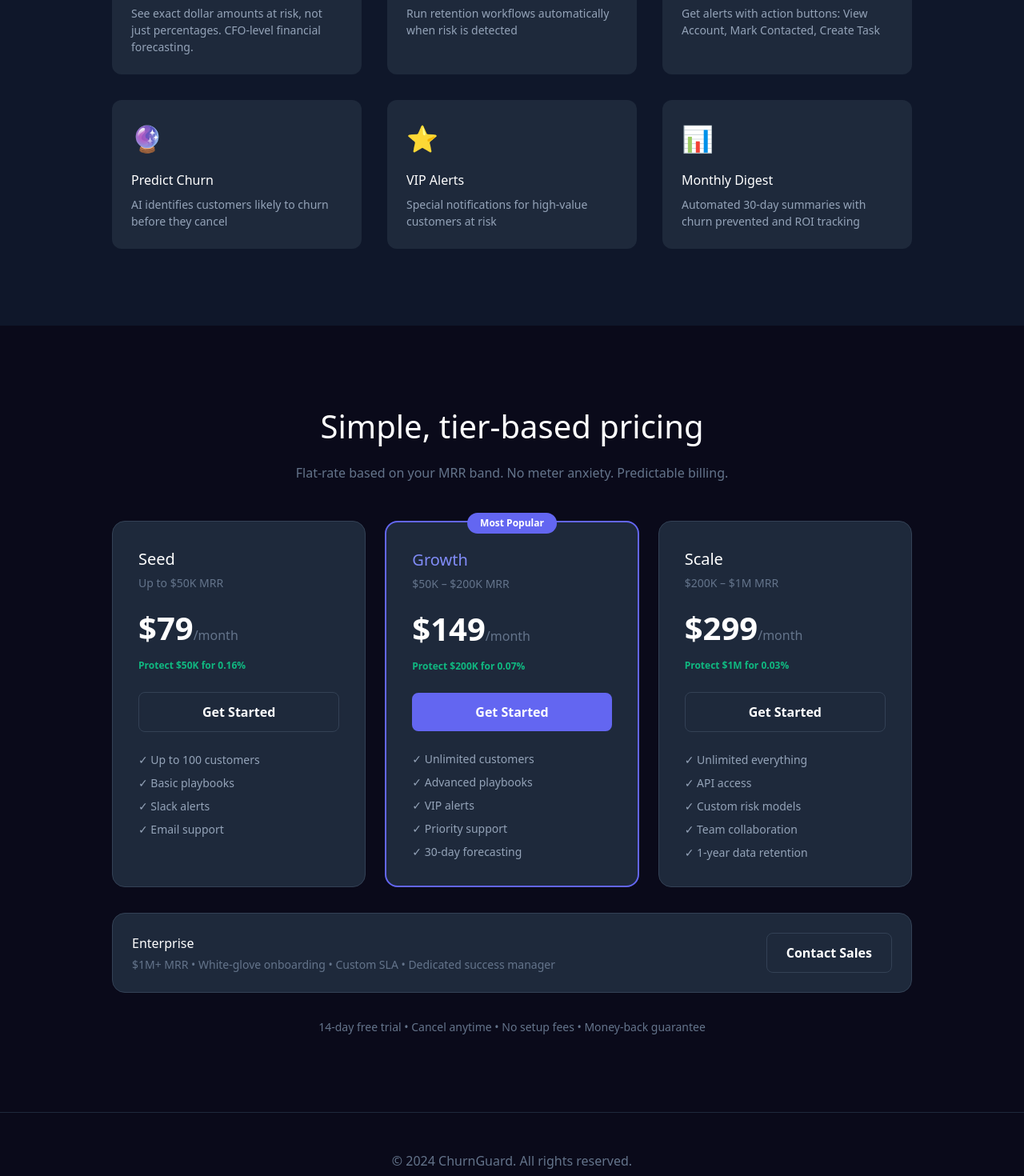
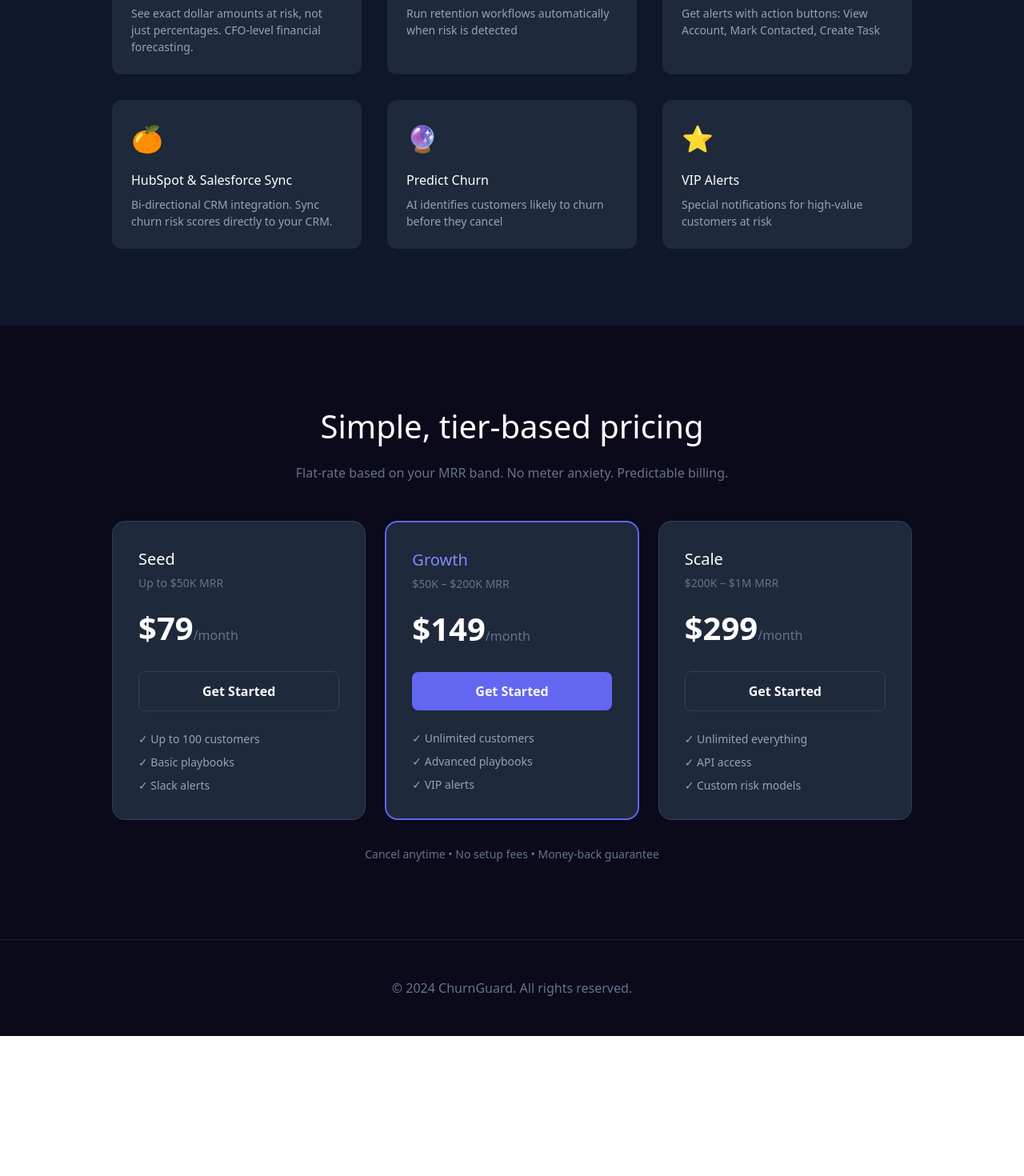
Before and after one commit to naj9683/churn-guard-app, a Next.js app: page / in a window 1280 px wide. Shown: the part 980-2450 px from the top of the page at 80% size. After the commit the page ends 2275 px from the top, so only its background shows below. Built offline with nearby package versions, Linux system fonts and the light colour scheme.

Commit message:
Update homepage: add CRM integration feature, remove free trial

```diff
--- a/app/page.tsx
+++ b/app/page.tsx
@@ -50,7 +50,7 @@
             borderRadius: '0.5rem',
             fontWeight: '600'
           }}>
-            Start Free Trial
+            Get Started
           </Link>
           <Link href="/dashboard" style={{
             padding: '1rem 2rem',
@@ -87,6 +87,11 @@
               <p style={{color: '#94a3b8', fontSize: '0.875rem'}}>Get alerts with action buttons: View Account, Mark Contacted, Create Task</p>
             </div>
             <div style={{padding: '1.5rem', background: '#1e293b', borderRadius: '0.75rem'}}>
+              <div style={{fontSize: '2rem', marginBottom: '1rem'}}>🍊</div>
+              <h3 style={{marginBottom: '0.5rem'}}>HubSpot & Salesforce Sync</h3>
+              <p style={{color: '#94a3b8', fontSize: '0.875rem'}}>Bi-directional CRM integration. Sync churn risk scores directly to your CRM.</p>
+            </div>
+            <div style={{padding: '1.5rem', background: '#1e293b', borderRadius: '0.75rem'}}>
               <div style={{fontSize: '2rem', marginBottom: '1rem'}}>🔮</div>
               <h3 style={{marginBottom: '0.5rem'}}>Predict Churn</h3>
               <p style={{color: '#94a3b8', fontSize: '0.875rem'}}>AI identifies customers likely to churn before they cancel</p>
@@ -96,24 +101,17 @@
               <h3 style={{marginBottom: '0.5rem'}}>VIP Alerts</h3>
               <p style={{color: '#94a3b8', fontSize: '0.875rem'}}>Special notifications for high-value customers at risk</p>
             </div>
-            <div style={{padding: '1.5rem', background: '#1e293b', borderRadius: '0.75rem'}}>
-              <div style={{fontSize: '2rem', marginBottom: '1rem'}}>📊</div>
-              <h3 style={{marginBottom: '0.5rem'}}>Monthly Digest</h3>
-              <p style={{color: '#94a3b8', fontSize: '0.875rem'}}>Automated 30-day summaries with churn prevented and ROI tracking</p>
-            </div>
           </div>
         </div>
       </section>
 
-      {/* Pricing Section - Updated */}
+      {/* Pricing Section */}
       <section id="pricing" style={{padding: '6rem 2rem', background: '#0a0a1a'}}>
         <div style={{maxWidth: '1000px', margin: '0 auto', textAlign: 'center'}}>
           <h2 style={{fontSize: '2.5rem', marginBottom: '1rem'}}>Simple, tier-based pricing</h2>
           <p style={{color: '#64748b', marginBottom: '3rem'}}>Flat-rate based on your MRR band. No meter anxiety. Predictable billing.</p>
 
-          {/* Pricing Cards Grid */}
           <div style={{display: 'grid', gridTemplateColumns: 'repeat(auto-fit, minmax(250px, 1fr))', gap: '1.5rem'}}>
-
             {/* Seed */}
             <div style={{background: '#1e293b', borderRadius: '1rem', padding: '2rem', border: '1px solid #334155', textAlign: 'left'}}>
               <div style={{marginBottom: '1rem'}}>
@@ -123,7 +121,6 @@
               <div style={{marginBottom: '1.5rem'}}>
                 <span style={{fontSize: '2.5rem', fontWeight: '700'}}>$79</span>
                 <span style={{color: '#64748b'}}>/month</span>
-                <div style={{color: '#10b981', fontSize: '0.75rem', marginTop: '0.5rem', fontWeight: '600'}}>Protect $50K for 0.16%</div>
               </div>
               <Link href="/pricing" style={{
                 display: 'block',
@@ -144,26 +141,11 @@
                 <div>✓ Up to 100 customers</div>
                 <div>✓ Basic playbooks</div>
                 <div>✓ Slack alerts</div>
-                <div>✓ Email support</div>
               </div>
             </div>
 
-            {/* Growth - Popular */}
-            <div style={{background: '#1e293b', borderRadius: '1rem', padding: '2rem', border: '2px solid #6366f1', textAlign: 'left', position: 'relative'}}>
-              <div style={{
-                position: 'absolute',
-                top: '-12px',
-                left: '50%',
-                transform: 'translateX(-50%)',
-                background: '#6366f1',
-                color: 'white',
-                padding: '0.25rem 1rem',
-                borderRadius: '9999px',
-                fontSize: '0.75rem',
-                fontWeight: '600'
-              }}>
-                Most Popular
-              </div>
+            {/* Growth */}
+            <div style={{background: '#1e293b', borderRadius: '1rem', padding: '2rem', border: '2px solid #6366f1', textAlign: 'left'}}>
               <div style={{marginBottom: '1rem'}}>
                 <h3 style={{fontSize: '1.25rem', marginBottom: '0.25rem', color: '#818cf8'}}>Growth</h3>
                 <p style={{color: '#64748b', fontSize: '0.875rem'}}>$50K – $200K MRR</p>
@@ -171,7 +153,6 @@
               <div style={{marginBottom: '1.5rem'}}>
                 <span style={{fontSize: '2.5rem', fontWeight: '700'}}>$149</span>
                 <span style={{color: '#64748b'}}>/month</span>
-                <div style={{color: '#10b981', fontSize: '0.75rem', marginTop: '0.5rem', fontWeight: '600'}}>Protect $200K for 0.07%</div>
               </div>
               <Link href="/pricing" style={{
                 display: 'block',
@@ -191,8 +172,6 @@
                 <div>✓ Unlimited customers</div>
                 <div>✓ Advanced playbooks</div>
                 <div>✓ VIP alerts</div>
-                <div>✓ Priority support</div>
-                <div>✓ 30-day forecasting</div>
               </div>
             </div>
 
@@ -205,7 +184,6 @@
               <div style={{marginBottom: '1.5rem'}}>
                 <span style={{fontSize: '2.5rem', fontWeight: '700'}}>$299</span>
                 <span style={{color: '#64748b'}}>/month</span>
-                <div style={{color: '#10b981', fontSize: '0.75rem', marginTop: '0.5rem', fontWeight: '600'}}>Protect $1M for 0.03%</div>
               </div>
               <Link href="/pricing" style={{
                 display: 'block',
@@ -226,36 +204,12 @@
                 <div>✓ Unlimited everything</div>
                 <div>✓ API access</div>
                 <div>✓ Custom risk models</div>
-                <div>✓ Team collaboration</div>
-                <div>✓ 1-year data retention</div>
               </div>
-            </div>
-
-          </div>
-
-          {/* Enterprise */}
-          <div style={{marginTop: '2rem', padding: '1.5rem', background: '#1e293b', borderRadius: '1rem', border: '1px solid #334155'}}>
-            <div style={{display: 'flex', justifyContent: 'space-between', alignItems: 'center', flexWrap: 'wrap', gap: '1rem'}}>
-              <div style={{textAlign: 'left'}}>
-                <h3 style={{marginBottom: '0.25rem'}}>Enterprise</h3>
-                <p style={{color: '#64748b', fontSize: '0.875rem'}}>$1M+ MRR • White-glove onboarding • Custom SLA • Dedicated success manager</p>
-              </div>
-              <Link href="mailto:sales@churnguard.io" style={{
-                padding: '0.75rem 1.5rem',
-                background: 'transparent',
-                color: 'white',
-                border: '1px solid #334155',
-                borderRadius: '0.5rem',
-                textDecoration: 'none',
-                fontWeight: '600'
-              }}>
-                Contact Sales
-              </Link>
             </div>
           </div>
 
           <div style={{marginTop: '2rem', color: '#64748b', fontSize: '0.875rem'}}>
-            14-day free trial • Cancel anytime • No setup fees • Money-back guarantee
+            Cancel anytime • No setup fees • Money-back guarantee
           </div>
         </div>
       </section>
```
